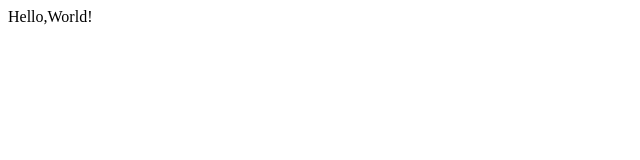
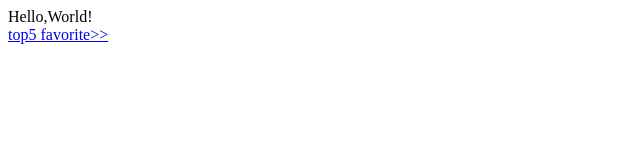
Before and after one commit to fangsiyao/WPC, a plain HTML site: page index.html in a window 1280 px wide. Shown: the whole page, without its empty margins (0-640 px from the left). Drawn offline with Linux system fonts and the light colour scheme.

Commit message:
Update index.html

```diff
--- a/index.html
+++ b/index.html
@@ -7,5 +7,6 @@
 </head>
 <body>
 	Hello,World!
+	<div><a href=".../top5/index.html">top5 favorite>></a>
 </body>
 </html>
```
